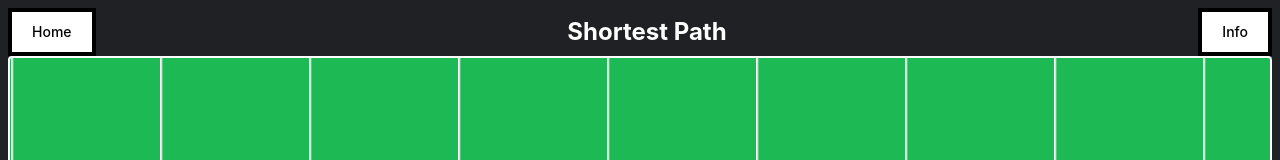
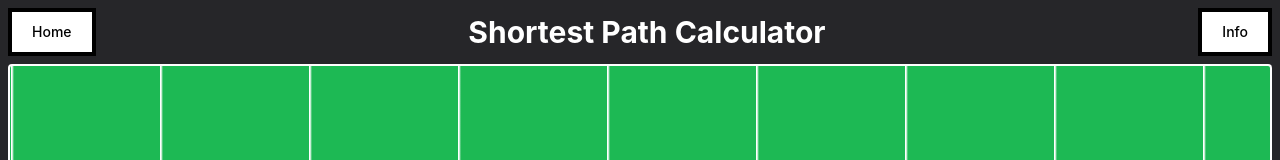
Before and after one commit to handsansanhand/FootballConnectionGame, a React (Create React App) app in the folder frontend/: page /shortestPath in a window 1280 px wide. Shown: the top 160 px of the page. Built offline with nearby package versions, Linux system fonts and the light colour scheme; no server answers.

Commit message:
font changed + some styles

```diff
--- a/frontend/src/App.css
+++ b/frontend/src/App.css
@@ -1,5 +1,6 @@
 .App {
   text-align: center;
+  font-family: "Segoe UI";
 }
 
 .App-logo {
@@ -12,6 +13,9 @@
     animation: App-logo-spin infinite 20s linear;
   }
 }
+
+
+
 
 .App-header {
   background-color: #282c34;
--- a/frontend/src/App.js
+++ b/frontend/src/App.js
@@ -3,6 +3,7 @@ import "./App.css";
 import Homepage from "./Pages/Homepage/Homepage";
 import ShortestPath from "./Pages/ShortestPath/ShortestPath";
 import GuessPath from "./Pages/GuessPath.jsx/GuessPath";
+
 import { useState } from "react";
 function App() {
   const [resetCount, setResetCount] = useState(0);
@@ -11,7 +12,8 @@ function App() {
     <Router basename="/">
       <div
         className="main-content min-h-screen "
-        style={{ backgroundColor: "rgba(32, 33, 36)"  }}
+        style={{ backgroundColor: "rgba(38, 38, 41)"
+          }}
       >
         <Routes>
           <Route path="/" element={<Homepage />} />
--- a/frontend/src/Components/Graph/MultiGraph.jsx
+++ b/frontend/src/Components/Graph/MultiGraph.jsx
@@ -92,13 +92,12 @@ const MultiGraph = ({
             );
           } else {
             // fallback near center if no connected node
+            const startingSpacing = 300; // adjust as needed
             pos = {
               x: isA
-                ? midX - 160 * i + Math.random() * 40 - 20
-                : midX + 160 * i + Math.random() * 40 - 20,
-              y: isA
-                ? midY - 60 + Math.random() * 40 - 20
-                : midY + 60 + Math.random() * 40 - 20,
+                ? midX - startingSpacing + Math.random() * 60 - 30
+                : midX + startingSpacing + Math.random() * 60 - 30,
+              y: midY + Math.random() * 40 - 20,
             };
           }
 
--- a/frontend/src/Components/PathDisplay/MultiPathDisplay.jsx
+++ b/frontend/src/Components/PathDisplay/MultiPathDisplay.jsx
@@ -103,7 +103,7 @@ function MultiPathDisplay({
 
       {/* Result message */}
       {resultM && (
-        <div className="absolute top-4 left-1/2 transform -translate-x-1/2 bg-white dark:bg-gray-800 px-4 py-2 rounded shadow-md border border-gray-300 dark:border-gray-600">
+        <div className="absolute top-4 left-1/2 transform -translate-x-1/2 bg-black px-4 py-2 rounded shadow-md border border-gray-300 dark:border-gray-600">
           <p className="text-sm text-gray-800 dark:text-gray-100">{resultM}</p>
         </div>
       )}
--- a/frontend/src/Components/PathTracker/PathTracker.jsx
+++ b/frontend/src/Components/PathTracker/PathTracker.jsx
@@ -40,7 +40,8 @@ function PathTracker({ winningPath, resetTrigger }) {
     }
   }, [resetTrigger]);
   return (
-    <div className="text-center text-xl">
+    <div className="w-full inline-block text-black bg-white font-medium text-sm px-5 py-2.5 text-center transition-colors duration-300 border-4 border-black rounded-none focus:outline-none"  >
+
       Best Path: {bestConnections === Infinity ? "??" : bestConnections}
     </div>
   );
--- a/frontend/src/Pages/GuessPath.jsx/GuessPath.jsx
+++ b/frontend/src/Pages/GuessPath.jsx/GuessPath.jsx
@@ -210,18 +210,17 @@ function GuessPath({ resetCount, setResetCount }) {
       },
     };
   });
-
-  console.log("WINNINGMODAL PROP:", winningModal);
   return (
     <div className="h-screen flex flex-col overflow-hidden p-2">
-      <div className="flex items-center justify-between w-full mx-auto">
+      {/*Header */}
+      <div className="flex items-center justify-between w-full mx-auto mb-2">
         {/* Left: Home button */}
         <div>
           <HomeButton />
         </div>
 
         {/* Center: Title */}
-        <h1 className="text-2xl font-bold text-center flex-1 m-0">
+        <h1 className="text-3xl font-bold text-center flex-1 m-0 text-white ">
           Connect The Players
         </h1>
 
@@ -251,6 +250,7 @@ function GuessPath({ resetCount, setResetCount }) {
 
       {/* Path segment here */}
       <MultiPathDisplay
+
         player1={player1}
         player2={player2}
         path={connectedGraph}
--- a/frontend/src/Pages/ShortestPath/ShortestPath.jsx
+++ b/frontend/src/Pages/ShortestPath/ShortestPath.jsx
@@ -106,15 +106,15 @@ function ShortestPath() {
 
   return (
     <div className="p-2">
-      <div className="flex items-center justify-between w-full mx-auto">
+      <div className="flex items-center justify-between w-full mx-auto mb-2">
         {/* Left: Home button */}
         <div>
           <HomeButton />
         </div>
 
         {/* Center: Title */}
-        <h1 className="text-2xl font-bold text-center flex-1 m-0 text-white ">
-          Shortest Path
+        <h1 className="text-3xl font-bold text-center flex-1 m-0 text-white ">
+          Shortest Path Calculator
         </h1>
 
         {/* Right: Info button */}
--- a/frontend/src/index.css
+++ b/frontend/src/index.css
@@ -1,10 +1,12 @@
 @tailwind base;
 @tailwind components;
 @tailwind utilities;
+@import url('https://fonts.googleapis.com/css2?family=Roboto+Condensed:wdth,wght@100..125,300..900&display=swap');
+@import url('https://fonts.googleapis.com/css2?family=Inter:wght@100..900&display=swap');
 
 body {
   margin: 0;
-  font-family: -apple-system, BlinkMacSystemFont, 'Segoe UI', 'Roboto', 'Oxygen',
+  font-family: -apple-system, BlinkMacSystemFont, 'Inter', 'Roboto', 'Oxygen',
     'Ubuntu', 'Cantarell', 'Fira Sans', 'Droid Sans', 'Helvetica Neue',
     sans-serif;
   -webkit-font-smoothing: antialiased;
@@ -12,6 +14,6 @@ body {
 }
 
 code {
-  font-family: source-code-pro, Menlo, Monaco, Consolas, 'Courier New',
+  font-family: source-code-pro, Menlo, Monaco, Consolas, 'Comic Sans MS',
     monospace;
 }
--- a/frontend/tailwind.config.js
+++ b/frontend/tailwind.config.js
@@ -2,13 +2,17 @@ const flowbiteReact = require("flowbite-react/plugin/tailwindcss");
 
 /** @type {import('tailwindcss').Config} */
 module.exports = {
-    content: [
+  content: [
     "./src/**/*.{js,jsx,ts,tsx}",
     "./node_modules/flowbite-react/**/*.js", // <-- important for React components
-    "./node_modules/flowbite/**/*.js",       // <-- important for Flowbite
+    "./node_modules/flowbite/**/*.js", // <-- important for Flowbite
   ],
   theme: {
-    extend: {},
+    extend: {
+      fontFamily: {
+        inter: ['"Inter"', "sans-serif"],
+      },
+    },
   },
   plugins: [flowbiteReact],
 };
```
